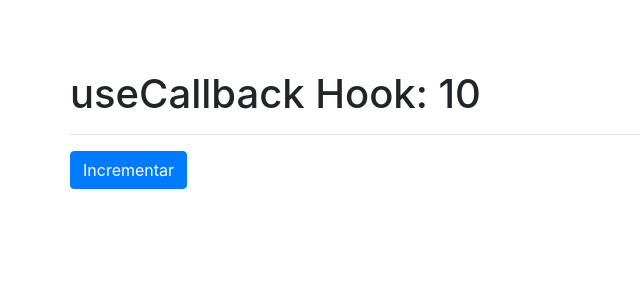
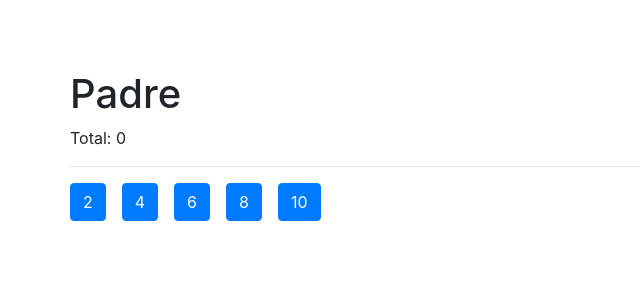
Before and after one commit to velascoandres/hook-app, a React (Create React App) app: page / in a window 1280 px wide. Shown: the top 300 px of the page, without its empty margins (0-640 px from the left). Built offline with nearby package versions, Linux system fonts and the light colour scheme.

Commit message:
tarea memorize

```diff
--- /dev/null
+++ b/src/components/07-tarea-memo/Hijo.tsx
@@ -0,0 +1,15 @@
+import React from 'react'
+
+export const Hijo = React.memo(({ numero, incrementar }: {numero: number; incrementar(num?: number): void;}) => {
+
+    console.log('  Me volví a generar :(  ');
+
+    return (
+        <button
+            className="btn btn-primary mr-3"
+            onClick={ () => incrementar( numero ) }
+        >
+            { numero }
+        </button>
+    )
+});
--- /dev/null
+++ b/src/components/07-tarea-memo/Padre.tsx
@@ -0,0 +1,46 @@
+import React, { useCallback } from 'react'
+import { Hijo } from './Hijo'
+import { useState } from 'react';
+
+import '../02-useEffect/effects.css';
+
+
+export const Padre = () => {
+
+    const numeros = [2,4,6,8,10];
+    const [valor, setValor] = useState(0);
+
+    /*
+    const incrementar = ( num: number ) => {
+        setValor( valor + num )
+    }
+    */
+
+    const incrementar = useCallback(
+        (num: number) => {
+            setValor( valorActual => valorActual + num )
+        },
+        [setValor],
+    );
+
+
+    return (
+        <div>
+            <h1>Padre</h1>
+            <p> Total: { valor } </p>
+
+            <hr />
+
+            {
+                numeros.map( n => (
+                    <Hijo
+                        key={ n }
+                        numero={ n }
+                        incrementar={ incrementar }
+                    />
+                ))
+            }
+            {/* <Hijo /> */}
+        </div>
+    )
+}
--- a/src/index.tsx
+++ b/src/index.tsx
@@ -1,10 +1,14 @@
 import React from 'react';
 import ReactDOM from 'react-dom';
+import { Padre } from './components/07-tarea-memo/Padre';
 import { HookApp } from './HookApp';
 
 ReactDOM.render(
   <React.StrictMode>
+    {/*
     <HookApp />
+    */}
+   <Padre />
   </React.StrictMode>,
   document.getElementById('root')
 );
```
